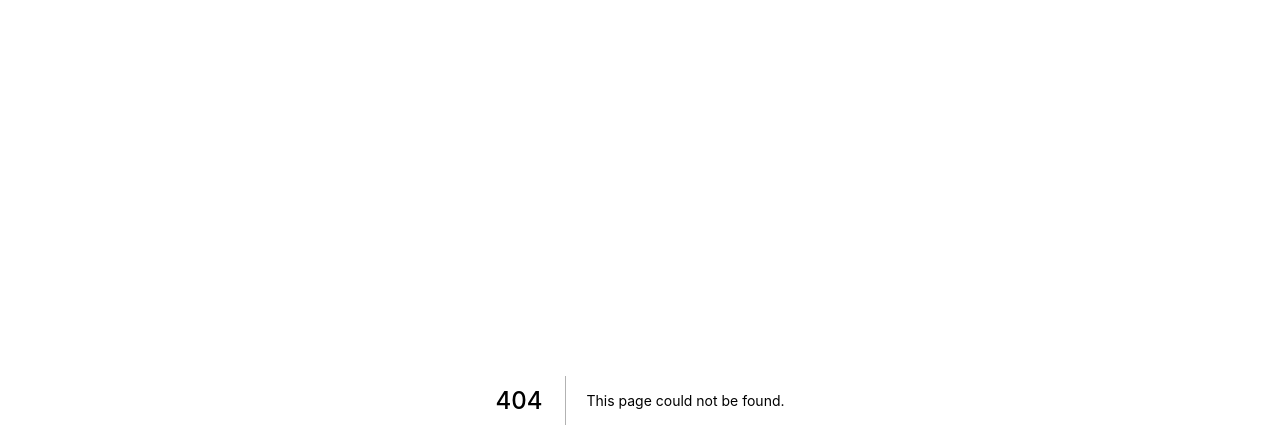
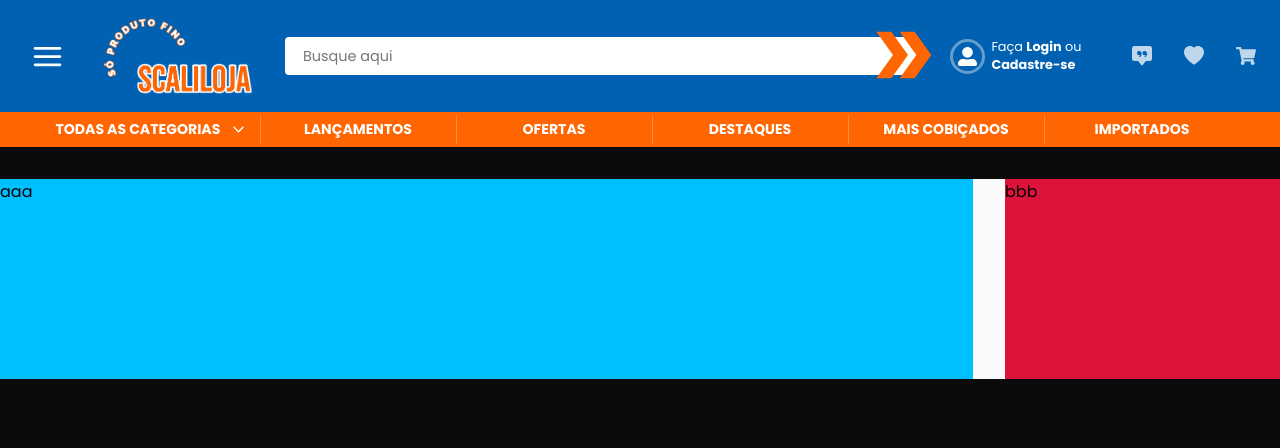
Before and after one commit to Scalibacon/nextjs-store, a Next.js app: page /cart in a window 1280 px wide. Before the commit this address had no page. Shown: the top 448 px of the page. Built offline with nearby package versions, Linux system fonts and the light colour scheme.

Commit message:
starting cart page

```diff
--- a/src/components/Header/index.tsx
+++ b/src/components/Header/index.tsx
@@ -70,7 +70,7 @@ const Header = () => {
         <div className={styles.iconsContainer}>
           <a><BsFillChatSquareQuoteFill size={20}/></a>
           <a><BsFillHeartFill size={20}/></a>
-          <a className={styles.showInSmall}><FaShoppingCart size={20}/></a>
+          <Link href='/cart'><a className={styles.showInSmall}><FaShoppingCart size={20}/></a></Link>
         </div>
 
         <span className={styles.rightHamburger}>
--- /dev/null
+++ b/src/pages/cart/index.tsx
@@ -0,0 +1,28 @@
+import { NextPage } from "next";
+import Head from "next/head";
+import Header from "../../components/Header";
+import styles from '../../styles/CartPage.module.scss';
+
+const CartPage: NextPage = () => {
+  return (
+    <>
+      <Head>
+        <title>Carrinho</title>
+      </Head>
+
+      <Header />
+
+      <div id="pageMain" className={styles.cartPageWrapper}>
+        <main>
+          aaa
+        </main>
+
+        <aside>
+          bbb
+        </aside>
+      </div>
+    </>
+  )
+}
+
+export default CartPage;
--- a/src/pages/index.tsx
+++ b/src/pages/index.tsx
@@ -1,5 +1,4 @@
 import { GetStaticProps, NextPage } from "next";
-import Head from "next/head";
 import { IoMdStopwatch } from "react-icons/io";
 import { BsFillLightningChargeFill, BsFillStarFill } from "react-icons/bs";
 import { AiOutlineAim } from "react-icons/ai";
--- /dev/null
+++ b/src/styles/CartPage.module.scss
@@ -0,0 +1,18 @@
+.cartPageWrapper{
+  width: clamp(200px, 100%, 1570px);
+  min-height: 200px;
+  margin: 2rem auto;
+  display: flex;
+  gap: 2rem;
+  background-color: rgb(var(--light-color));
+
+  &>main{
+    flex: 1;
+    background-color: deepskyblue;
+  }
+
+  &>aside{
+    min-width: 275px;
+    background-color: crimson;
+  }
+}
```
Also changed, not shown: src/utils/MOCKED_PRODUCTS.json (+3 -3 lines).
